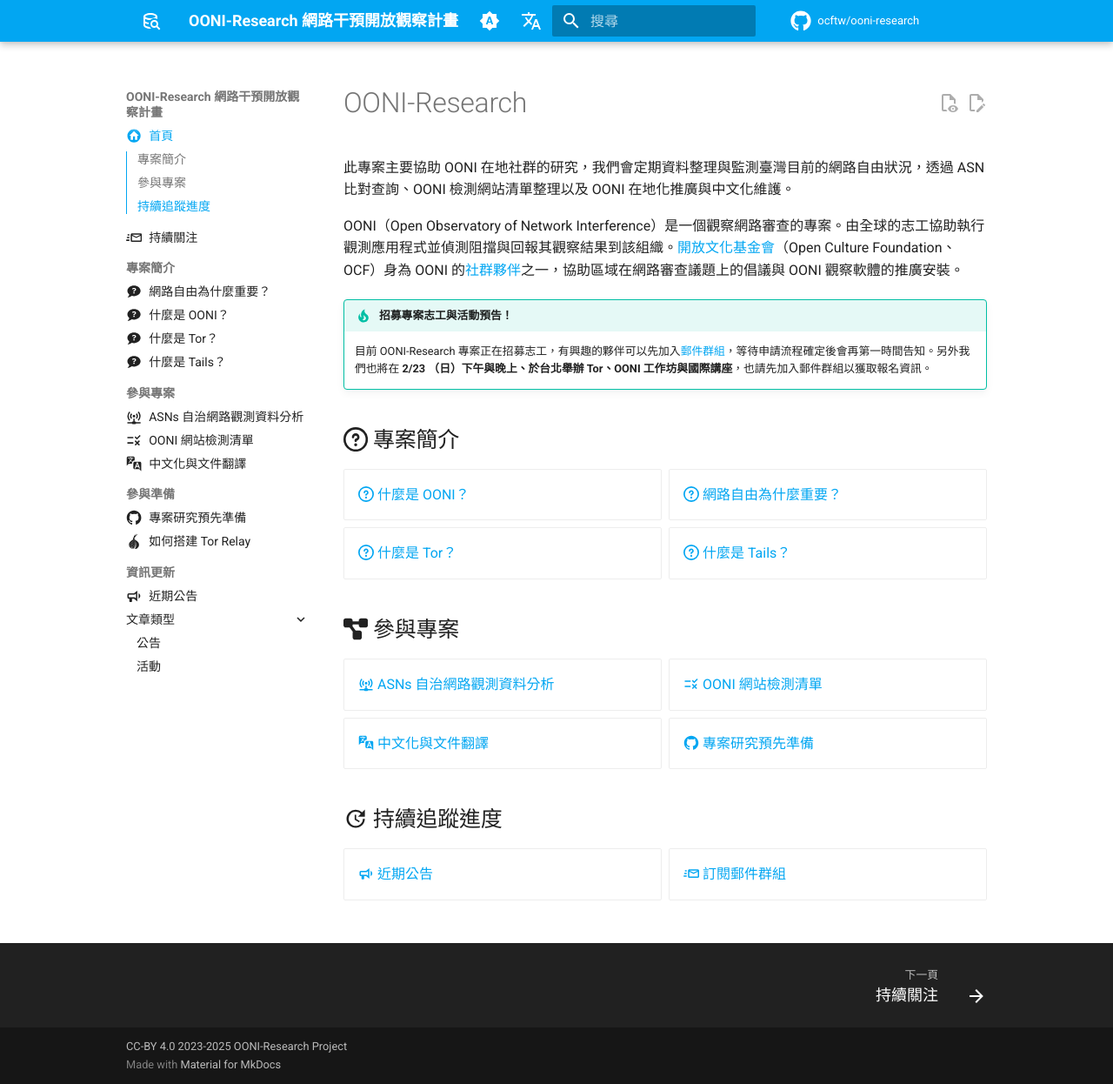
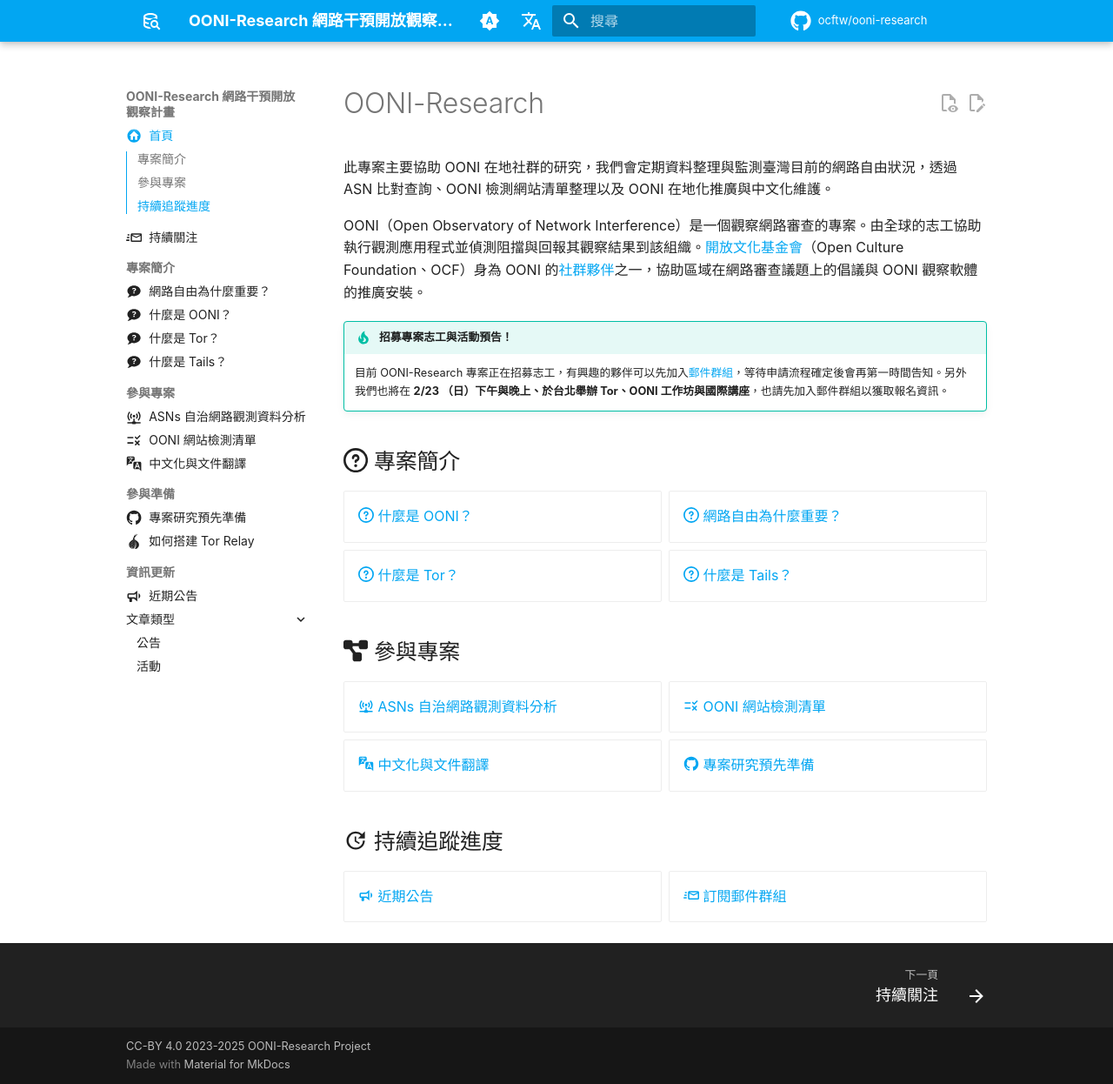
Before and after one commit to ocftw/ooni-research, an MkDocs documentation site: the page built from docs/zh-TW/index.md, in a window 1280 px wide and 1246 px high. Shown: the whole window at 87% size. Built offline with MkDocs 1.6.1 and Material for MkDocs 9.7.7, drawn with Linux system fonts in a browser that asks for light colours; plug-ins that fetch from the network failed and are left out; comment, search, counter and statistics services are not loaded.

Commit message:
Turn off Google fonts
Signed-off-by: Toomore Chiang <toomore0929@gmail.com>

```diff
--- a/docs/mkdocs.yml
+++ b/docs/mkdocs.yml
@@ -35,9 +35,7 @@
     logo: material/database-search-outline
     repo: fontawesome/brands/github
   favicon: assets/images/favicon.svg
-  font:
-    text: !ENV [FONT_TEXT, "Roboto"]
-    code: !ENV [FONT_CODE, "Noto Sans Mono"]
+  font: false
   palette:
     - media: "(prefers-color-scheme)"
       toggle:
--- a/docs/mkdocs_en.yml
+++ b/docs/mkdocs_en.yml
@@ -32,9 +32,7 @@
     logo: material/database-search-outline
     repo: fontawesome/brands/github
   favicon: assets/images/favicon.svg
-  font:
-    text: !ENV [FONT_TEXT, "Roboto"]
-    code: !ENV [FONT_CODE, "Noto Sans Mono"]
+  font: false
   palette:
     - media: "(prefers-color-scheme)"
       toggle:
```
